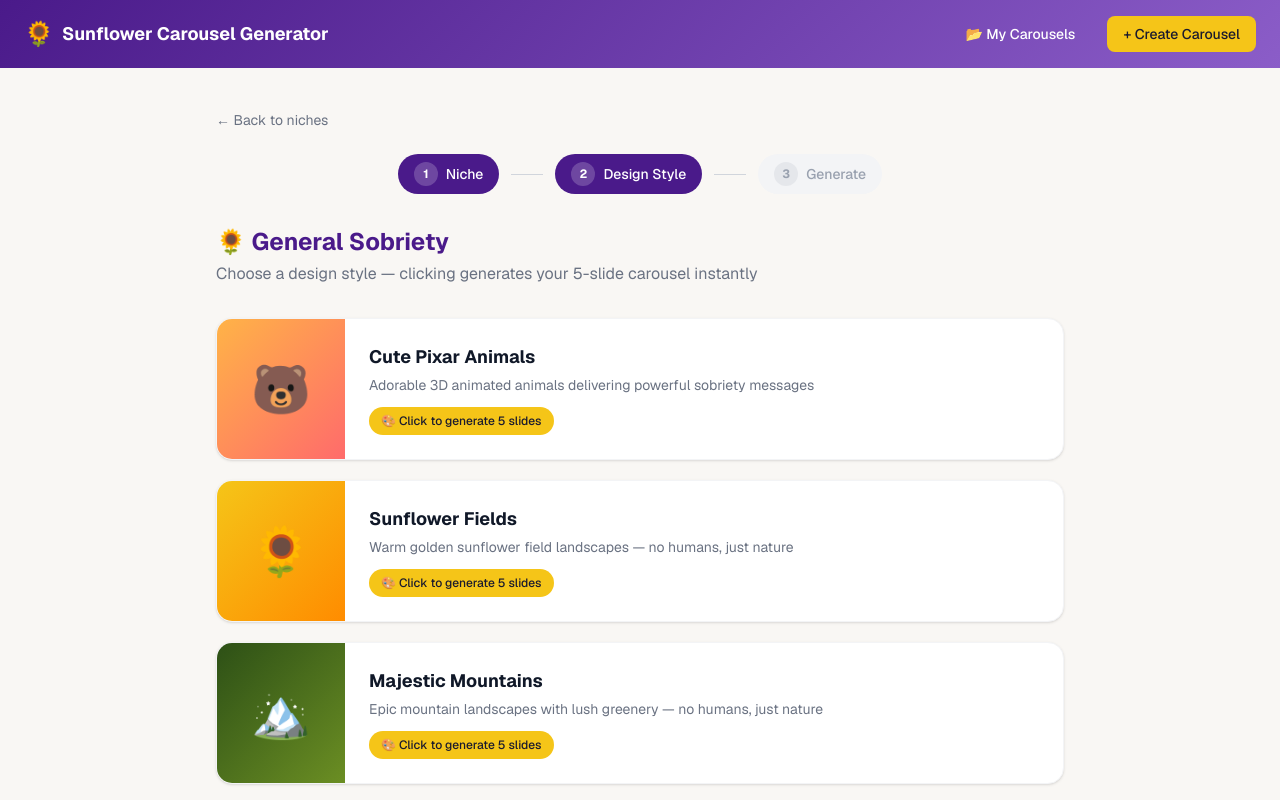
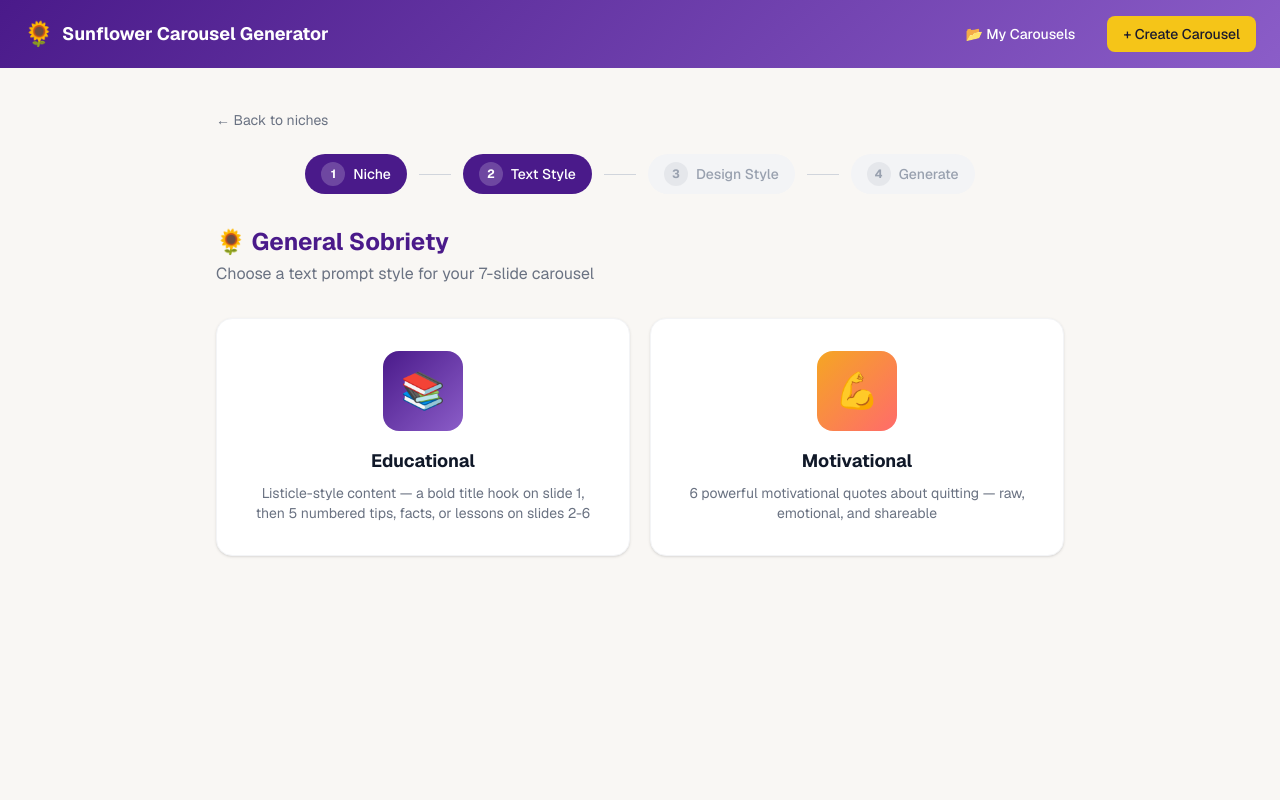
Before and after one commit to caitlinner/CarouselGenerator, a Next.js app: page /create in a window 1280 px wide. Shown: the top 800 px of the page. Built offline with nearby package versions, Linux system fonts and the light colour scheme.

Commit message:
feat: 7 slides + text prompt style (educational/motivational)

```diff
--- a/src/app/api/generate/route.ts
+++ b/src/app/api/generate/route.ts
@@ -43,7 +43,7 @@ export async function POST(req: NextRequest) {
       }
 
       try {
-        const { niche, styleId } = await req.json();
+        const { niche, styleId, textStyle } = await req.json();
         const nicheCtx = NICHE_CONTEXT[niche] || 'addiction recovery';
         const stylePrompt = STYLE_PROMPTS[styleId] || STYLE_PROMPTS['pixar-animals'];
 
@@ -131,7 +131,37 @@ export async function POST(req: NextRequest) {
         };
         const nicheName = NICHE_NAMES[niche] || niche;
 
-        const storyPrompt = `You write carousel text for addiction recovery content on TikTok and Instagram. The content must be SPECIFIC to the addiction type — not generic recovery advice.
+        let storyPrompt: string;
+
+        if (textStyle === 'motivational') {
+          storyPrompt = `You write carousel text for addiction recovery content on TikTok and Instagram. The content must be SPECIFIC to the addiction type — not generic recovery advice.
+
+ADDICTION TYPE: ${nicheName}
+NICHE CONTEXT: ${nicheCtx}
+
+Randomization seed (use this to vary your creative choices): ${randomSeed}
+
+TEXT STYLE: MOTIVATIONAL QUOTES
+Generate exactly 7 slides.
+
+SLIDES 1-6: Each slide is a powerful, raw motivational quote about quitting ${nicheName}. These must be SPECIFIC to this addiction — not generic inspiration. They should hit hard emotionally, feel like they came from someone who lived it, and be highly shareable. Each quote should be a standalone statement.
+
+SLIDE 7 (CTA):
+- Text MUST be exactly: "Quit with the Sunflower Sober app 🌻"
+- No variations. This exact text.
+
+ABSOLUTE BANNED PHRASES (instant reject if any appear):
+"one day at a time", "recovery is a journey", "you are not alone", "it gets better", "rock bottom" (as motivation), "breaking free", "chose life", "found the light", "finally showing up", "rewrite your story", "you're worth it", "believe in yourself", "light at the end", "stronger than you know", "recovery is possible", "take it one step", "new chapter", "healing journey", "self-love", "your story isn't over", "show up for myself", "choose smarter", "staying consistent", "morning gratitude"
+
+VOICE: Write like someone who's been through THIS SPECIFIC addiction and is sharing what they learned. Not a therapist, not a brand — a real person.
+
+${sceneInstr ? `IMAGE SCENE RULES: ${sceneInstr}` : ''}
+
+Return ONLY valid JSON:
+{"title":"carousel title","slides":[{"text":"overlay text","scene":"detailed image scene description"}]}`;
+        } else {
+          // Educational (default)
+          storyPrompt = `You write carousel text for addiction recovery content on TikTok and Instagram. The content must be SPECIFIC to the addiction type — not generic recovery advice.
 
 ADDICTION TYPE: ${nicheName}
 NICHE CONTEXT: ${nicheCtx}
@@ -142,25 +172,28 @@ Hook approach: ${angle.hook}
 
 Randomization seed (use this to vary your creative choices): ${randomSeed}
 
-SLIDE 1 RULES (THE HOOK):
-- MUST explicitly name the addiction. Examples for alcohol: "5 things that changed when I stopped drinking", "How I finally broke free from the weekend drinking cycle", "Alcohol is one of those things that when you remove it from your life, it also removes a lot of problems from your life"
-- Examples for cannabis: "What happened when I finally put down the weed", "5 things nobody tells you about quitting weed"
-- Examples for gambling: "What happened when I deleted the betting apps", "The real cost of my gambling addiction wasn't money"
+TEXT STYLE: EDUCATIONAL LISTICLE
+Generate exactly 7 slides.
+
+SLIDE 1 RULES (THE TITLE HOOK):
+- MUST explicitly name the addiction. This is a bold listicle title or hook statement.
+- Examples: "5 things that helped me stay sober", "5 Sobriety Quotes that Helped On my Hardest Days", "How I Finally Broke Free From the Weekend Drinking Cycle", "5 Advice to Quit Coke", "5 Rules to Protect My Sobriety", "5 Truths About Fentanyl"
 - The hook should be a relatable insight, a listicle promise, or a bold statement that NAMES THE SUBSTANCE/BEHAVIOR
 - Can be longer than 10 words — clarity and relatability matter more than brevity on the hook
 
-SLIDE 2-4 RULES (NICHE-SPECIFIC CONTENT):
+SLIDES 2-6 RULES (NUMBERED EDUCATIONAL CONTENT):
+- 5 numbered educational tips, facts, or lessons about quitting ${nicheName}
 - Each slide MUST contain details SPECIFIC to this addiction type. If you swapped the addiction name, the slide should NOT make sense.
 - For alcohol: mention hangovers, wine, beer, bars, drinking alone, morning regret, the taste, the bottle, blackouts
 - For cannabis: mention smoking, the high, wake-and-bake, munchies, brain fog, dreams coming back, motivation returning
 - For gambling: mention betting apps, parlays, the casino, checking odds, the losses, the "win it back" feeling
 - For meth: mention staying up for days, the crash, the pipe, shadow people, weight loss, skin picking
-- Slides can be numbered tips ("1. Energy Returned"), lessons learned, or confessional statements
+- Format each as a numbered item: "1. [Title]" followed by a brief explanation
 - Keep text conversational and relatable — like someone sharing their real experience
 - Each slide should be a complete thought that stands on its own
 
-SLIDE 5 (CTA):
-- Text MUST be exactly: "Quit today with the Sunflower Sober app 🌻"
+SLIDE 7 (CTA):
+- Text MUST be exactly: "Quit with the Sunflower Sober app 🌻"
 - No variations. This exact text.
 
 ABSOLUTE BANNED PHRASES (instant reject if any appear):
@@ -174,6 +207,7 @@ ${sceneInstr ? `IMAGE SCENE RULES: ${sceneInstr}` : ''}
 
 Return ONLY valid JSON:
 {"title":"carousel title","slides":[{"text":"overlay text","scene":"detailed image scene description"}]}`;
+        }
 
         const storyRes = await fetch(
           `${BASE_URL}/models/gemini-2.5-flash:generateContent?key=${GEMINI_API_KEY}`,
@@ -220,9 +254,9 @@ Return ONLY valid JSON:
         // Step 2: Generate images using Imagen 4
         const images: string[] = [];
 
-        for (let i = 0; i < Math.min(5, story.slides.length); i++) {
+        for (let i = 0; i < Math.min(7, story.slides.length); i++) {
           const slide = story.slides[i];
-          send({ progress: 10 + (i * 18) });
+          send({ progress: 10 + (i * 12) });
 
           const imagePrompt = `${stylePrompt}
 
@@ -232,7 +266,7 @@ IMPORTANT: Display this text prominently on the image in large bold white letter
 
 The text must be the focal point, large, centered, and clearly readable on mobile. White text with thick black outline. The background scene should support the emotional message. 3:4 portrait aspect ratio for Instagram/TikTok carousel.
 
-This is slide ${i + 1} of 5 in a carousel series. Visual consistency across all slides is critical.`;
+This is slide ${i + 1} of 7 in a carousel series. Visual consistency across all slides is critical.`;
 
           let imageData: string | null = null;
 
--- a/src/app/create/page.tsx
+++ b/src/app/create/page.tsx
@@ -14,6 +14,23 @@ const NICHE_LABELS: Record<string, string> = {
   'cocaine': '❄️ Cocaine Recovery',
   'fentanyl': '⚠️ Fentanyl Awareness & Recovery',
 };
+
+const TEXT_STYLES = [
+  {
+    id: 'educational',
+    emoji: '📚',
+    label: 'Educational',
+    desc: 'Listicle-style content — a bold title hook on slide 1, then 5 numbered tips, facts, or lessons on slides 2-6',
+    preview: 'linear-gradient(135deg, #4A1A8A 0%, #8B5DC8 100%)',
+  },
+  {
+    id: 'motivational',
+    emoji: '💪',
+    label: 'Motivational',
+    desc: '6 powerful motivational quotes about quitting — raw, emotional, and shareable',
+    preview: 'linear-gradient(135deg, #F5A623 0%, #FF6B6B 100%)',
+  },
+];
 
 const IMAGE_STYLES = [
   {
@@ -58,7 +75,8 @@ function CreateContent() {
   const router = useRouter();
   const niche = searchParams.get('niche') || 'general-sobriety';
 
-  const [step, setStep] = useState<'style' | 'generating' | 'preview'>('style');
+  const [step, setStep] = useState<'textStyle' | 'style' | 'generating' | 'preview'>('textStyle');
+  const [selectedTextStyle, setSelectedTextStyle] = useState<string | null>(null);
   const [selectedStyle, setSelectedStyle] = useState<string | null>(null);
   const [images, setImages] = useState<string[]>([]);
   const [slideTexts, setSlideTexts] = useState<string[]>([]);
@@ -66,7 +84,7 @@ function CreateContent() {
   const [genProgress, setGenProgress] = useState(0);
   const [error, setError] = useState('');
 
-  const activeStep = step === 'style' ? 2 : 3;
+  const activeStep = step === 'textStyle' ? 2 : step === 'style' ? 3 : 4;
 
   async function generateCarousel(styleId: string) {
     setSelectedStyle(styleId);
@@ -78,7 +96,7 @@ function CreateContent() {
       const res = await fetch('/api/generate', {
         method: 'POST',
         headers: { 'Content-Type': 'application/json' },
-        body: JSON.stringify({ niche, styleId }),
+        body: JSON.stringify({ niche, styleId, textStyle: selectedTextStyle }),
       });
       if (!res.ok) throw new Error(await res.text());
 
@@ -118,11 +136,12 @@ function CreateContent() {
   }
 
   const StepBar = () => (
-    <div className="flex items-center justify-center gap-3 mb-8 text-sm">
+    <div className="flex items-center justify-center gap-3 mb-8 text-sm flex-wrap">
       {[
         { num: 1, label: 'Niche' },
-        { num: 2, label: 'Design Style' },
-        { num: 3, label: 'Generate' },
+        { num: 2, label: 'Text Style' },
+        { num: 3, label: 'Design Style' },
+        { num: 4, label: 'Generate' },
       ].map((s, i) => (
         <div key={s.num} className="flex items-center gap-3">
           {i > 0 && <div className="w-8 h-px bg-gray-300" />}
@@ -142,8 +161,8 @@ function CreateContent() {
     </div>
   );
 
-  // Style selection
-  if (step === 'style') {
+  // Text style selection
+  if (step === 'textStyle') {
     return (
       <div className="max-w-4xl mx-auto px-6 py-10">
         <button onClick={() => router.push('/')} className="text-sm text-gray-500 hover:text-purple-600 mb-6 inline-flex items-center gap-1">
@@ -156,7 +175,50 @@ function CreateContent() {
           <h1 className="text-2xl font-bold" style={{ color: '#4A1A8A' }}>
             {NICHE_LABELS[niche] || niche}
           </h1>
-          <p className="text-gray-500 mt-1">Choose a design style — clicking generates your 5-slide carousel instantly</p>
+          <p className="text-gray-500 mt-1">Choose a text prompt style for your 7-slide carousel</p>
+        </div>
+
+        <div className="grid grid-cols-1 sm:grid-cols-2 gap-5 mt-8">
+          {TEXT_STYLES.map(s => (
+            <button
+              key={s.id}
+              onClick={() => { setSelectedTextStyle(s.id); setStep('style'); }}
+              className="w-full text-left bg-white rounded-2xl shadow-sm border border-gray-100 hover:shadow-lg hover:border-purple-200 transition-all overflow-hidden group"
+            >
+              <div className="flex flex-col items-center p-8 text-center">
+                <div className="w-20 h-20 rounded-2xl flex items-center justify-center text-4xl mb-4" style={{ background: s.preview }}>
+                  {s.emoji}
+                </div>
+                <div className="font-bold text-lg text-gray-900 group-hover:text-purple-700 transition-colors mb-2">
+                  {s.label}
+                </div>
+                <div className="text-sm text-gray-500">{s.desc}</div>
+              </div>
+            </button>
+          ))}
+        </div>
+      </div>
+    );
+  }
+
+  // Design style selection
+  if (step === 'style') {
+    const textStyleObj = TEXT_STYLES.find(t => t.id === selectedTextStyle);
+    return (
+      <div className="max-w-4xl mx-auto px-6 py-10">
+        <button onClick={() => setStep('textStyle')} className="text-sm text-gray-500 hover:text-purple-600 mb-6 inline-flex items-center gap-1">
+          ← Back to text style
+        </button>
+
+        <StepBar />
+
+        <div className="mb-2">
+          <h1 className="text-2xl font-bold" style={{ color: '#4A1A8A' }}>
+            {NICHE_LABELS[niche] || niche}
+          </h1>
+          <p className="text-gray-500 mt-1">
+            {textStyleObj?.emoji} {textStyleObj?.label} — Now choose a design style to generate your 7-slide carousel
+          </p>
         </div>
 
         {error && <div className="mb-6 p-4 rounded-xl bg-red-50 text-red-600 text-sm">{error}</div>}
@@ -178,7 +240,7 @@ function CreateContent() {
                   </div>
                   <div className="text-sm text-gray-500 mb-3">{s.desc}</div>
                   <div className="inline-flex items-center gap-2 text-xs font-medium px-3 py-1.5 rounded-full" style={{ background: '#F5C518', color: '#1a1a2e' }}>
-                    🎨 Click to generate 5 slides
+                    🎨 Click to generate 7 slides
                   </div>
                 </div>
               </div>
@@ -199,7 +261,7 @@ function CreateContent() {
           Generating your carousel...
         </h2>
         <p className="text-gray-500 mb-2">{styleObj?.label} — {NICHE_LABELS[niche]}</p>
-        <p className="text-sm text-purple-400 mb-8">Creating 5 images with sobriety text overlays</p>
+        <p className="text-sm text-purple-400 mb-8">Creating 7 images with sobriety text overlays</p>
 
         <div className="w-full bg-gray-200 rounded-full h-3 mb-4 overflow-hidden">
           <div
@@ -208,12 +270,15 @@ function CreateContent() {
           />
         </div>
         <p className="text-sm text-gray-400">
-          {genProgress < 15 && 'Writing your sobriety story...'}
-          {genProgress >= 15 && genProgress < 30 && 'Generating slide 1...'}
-          {genProgress >= 30 && genProgress < 50 && 'Generating slide 2...'}
-          {genProgress >= 50 && genProgress < 70 && 'Generating slides 3-4...'}
-          {genProgress >= 70 && genProgress < 90 && 'Generating slide 5...'}
-          {genProgress >= 90 && 'Finalizing...'}
+          {genProgress < 10 && 'Writing your sobriety story...'}
+          {genProgress >= 10 && genProgress < 22 && 'Generating slide 1...'}
+          {genProgress >= 22 && genProgress < 34 && 'Generating slide 2...'}
+          {genProgress >= 34 && genProgress < 46 && 'Generating slide 3...'}
+          {genProgress >= 46 && genProgress < 58 && 'Generating slide 4...'}
+          {genProgress >= 58 && genProgress < 70 && 'Generating slide 5...'}
+          {genProgress >= 70 && genProgress < 82 && 'Generating slide 6...'}
+          {genProgress >= 82 && genProgress < 94 && 'Generating slide 7...'}
+          {genProgress >= 94 && 'Finalizing...'}
         </p>
 
         {storyTitle && (
@@ -244,11 +309,11 @@ function CreateContent() {
           <h1 className="text-2xl font-bold" style={{ color: '#4A1A8A' }}>
             {storyTitle || 'Your Carousel'}
           </h1>
-          <p className="text-gray-500 text-sm mt-1">5 slides — {styleObj?.label} — {NICHE_LABELS[niche]}</p>
+          <p className="text-gray-500 text-sm mt-1">7 slides — {styleObj?.label} — {NICHE_LABELS[niche]}</p>
         </div>
         <div className="flex gap-3">
           <button
-            onClick={() => { setStep('style'); setImages([]); setSlideTexts([]); setStoryTitle(''); }}
+            onClick={() => { setStep('textStyle'); setImages([]); setSlideTexts([]); setStoryTitle(''); setSelectedTextStyle(null); }}
             className="px-4 py-2 rounded-lg text-sm font-medium border border-gray-200 hover:bg-gray-50"
           >
             ← New carousel
@@ -271,7 +336,7 @@ function CreateContent() {
       </div>
 
       {/* Grid */}
-      <div className="grid grid-cols-5 gap-4 mb-8">
+      <div className="grid grid-cols-2 sm:grid-cols-3 lg:grid-cols-4 gap-4 mb-8">
         {images.map((img, i) => (
           <div key={i} className="relative group">
             <div className="aspect-[4/5] rounded-xl overflow-hidden bg-gray-100 border border-gray-200 shadow-sm">
--- a/src/app/page.tsx
+++ b/src/app/page.tsx
@@ -22,11 +22,11 @@ export default function Home() {
           🌻 Sunflower Carousel Generator
         </h1>
         <p className="text-lg text-gray-500 max-w-xl mx-auto">
-          Pick an addiction niche → choose a design style → get 5 AI images that tell a sobriety story. Ready to post.
+          Pick an addiction niche → choose a text &amp; design style → get 7 AI images that tell a sobriety story. Ready to post.
         </p>
       </div>
 
-      <div className="flex items-center justify-center gap-3 mb-10 text-sm">
+      <div className="flex items-center justify-center gap-3 mb-10 text-sm flex-wrap">
         <div className="flex items-center gap-2 px-4 py-2 rounded-full font-medium text-white" style={{ background: '#4A1A8A' }}>
           <span className="w-6 h-6 rounded-full bg-white/20 flex items-center justify-center text-xs font-bold">1</span>
           Pick Niche
@@ -34,11 +34,16 @@ export default function Home() {
         <div className="w-8 h-px bg-gray-300" />
         <div className="flex items-center gap-2 px-4 py-2 rounded-full text-gray-400 bg-gray-100">
           <span className="w-6 h-6 rounded-full bg-gray-200 flex items-center justify-center text-xs font-bold">2</span>
+          Text Style
+        </div>
+        <div className="w-8 h-px bg-gray-300" />
+        <div className="flex items-center gap-2 px-4 py-2 rounded-full text-gray-400 bg-gray-100">
+          <span className="w-6 h-6 rounded-full bg-gray-200 flex items-center justify-center text-xs font-bold">3</span>
           Design Style
         </div>
         <div className="w-8 h-px bg-gray-300" />
         <div className="flex items-center gap-2 px-4 py-2 rounded-full text-gray-400 bg-gray-100">
-          <span className="w-6 h-6 rounded-full bg-gray-200 flex items-center justify-center text-xs font-bold">3</span>
+          <span className="w-6 h-6 rounded-full bg-gray-200 flex items-center justify-center text-xs font-bold">4</span>
           Generate
         </div>
       </div>
```
